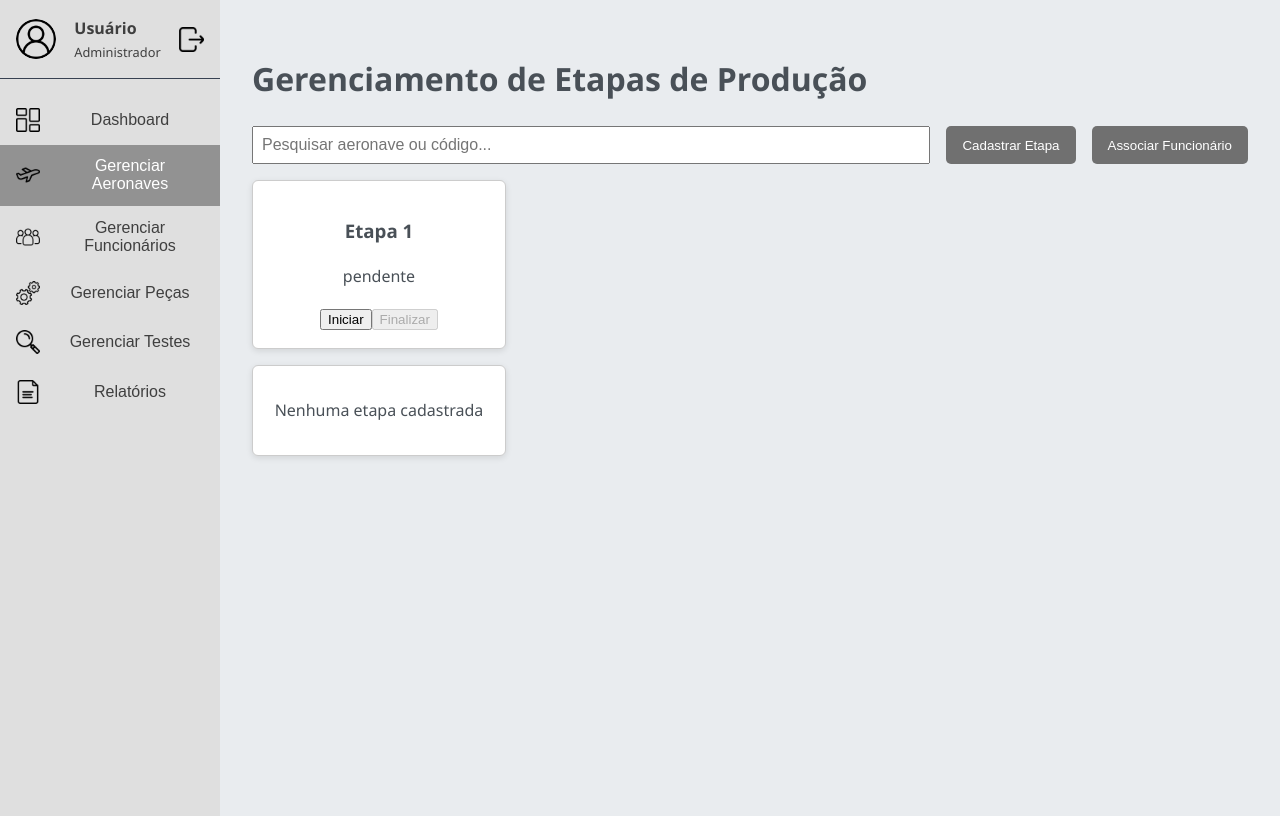
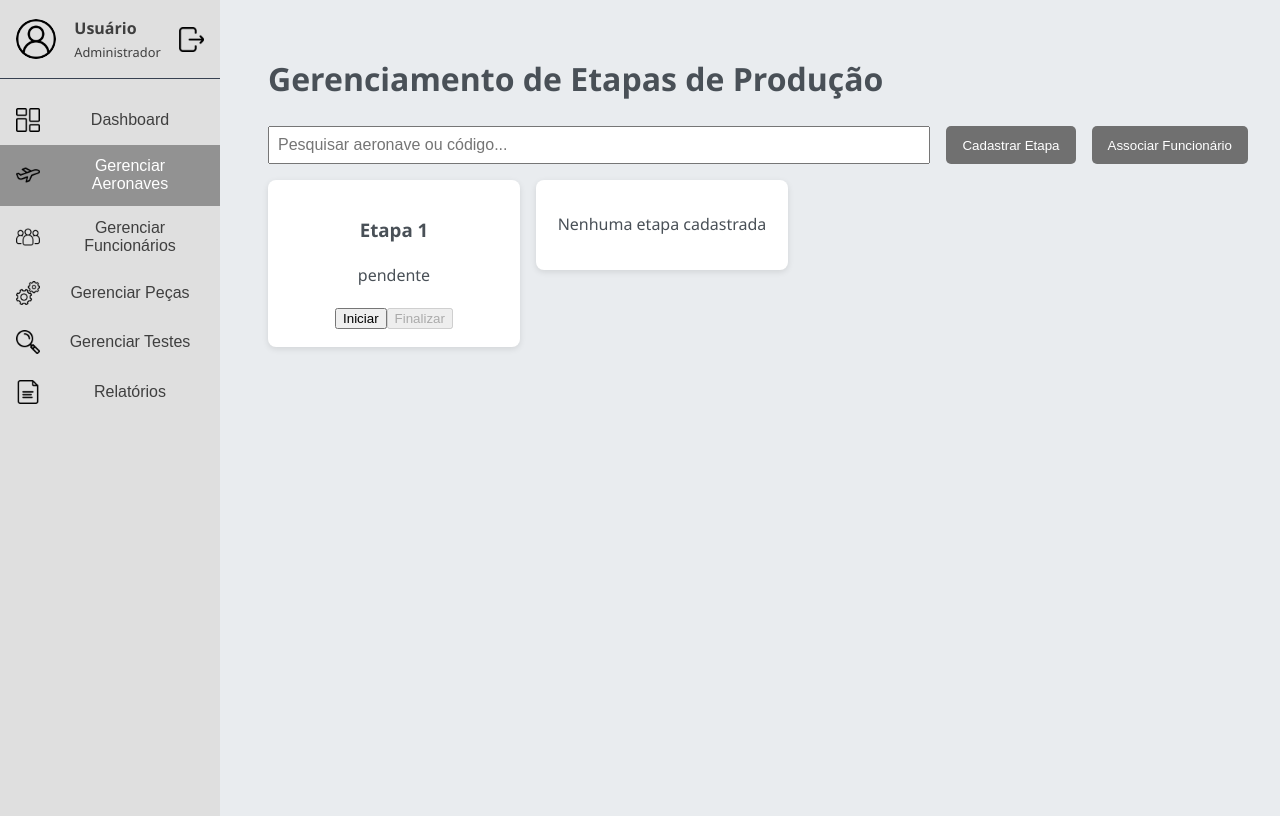
Before and after one commit to mariaflbss/AV2, a React (Vite) app in the folder aerocode-av2/: page /etapas in a window 1280 px wide. Built offline with nearby package versions, Linux system fonts and the light colour scheme.

Commit message:
fix: corrigindo os cards e containers da página de etapas

```diff
--- a/aerocode-av2/src/Etapas.css
+++ b/aerocode-av2/src/Etapas.css
@@ -5,6 +5,7 @@
 .etapas-main {
   flex: 1;
   padding: 2rem;
+  box-sizing: border-box;
 }
 
 .etapas-actions {
@@ -19,11 +20,21 @@
   font-size: 1rem;
 }
 
-.aeronave-card {
+.etapas-container {
+  display: flex;
+  flex-wrap: wrap;
+  gap: 1rem;
+  align-items: flex-start;
+}
+
+.etapas-card {
+  flex: 0 1 200px;
+  max-width: 300px;
   border: 1px solid #ccc;
   border-radius: 6px;
   padding: 1rem;
-  margin-bottom: 1rem;
+  background-color: #fff;
+  box-sizing: border-box;
 }
 
 .btn.associar{
--- a/aerocode-av2/src/pages/Etapas.tsx
+++ b/aerocode-av2/src/pages/Etapas.tsx
@@ -213,6 +213,7 @@ const EtapasProducao: React.FC = () => {
           </button>
         </div>
 
+        <div className="etapas-container">
         {aeronavesFiltradas.map((aeronave) => (
           <div key={aeronave.codigo} className="aeronave-card">
             <div className="etapas-grid">
@@ -250,6 +251,7 @@ const EtapasProducao: React.FC = () => {
             </div>
           </div>
         ))}
+        </div>
 
         {etapaSelecionada && (
           <div className="modal">
```
